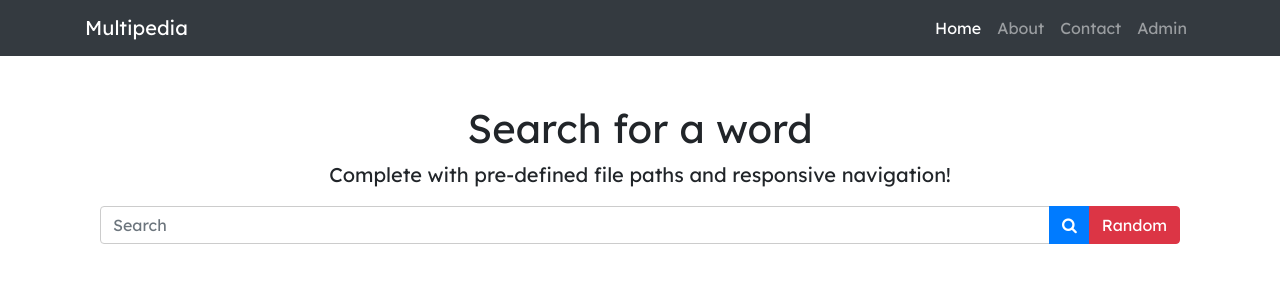
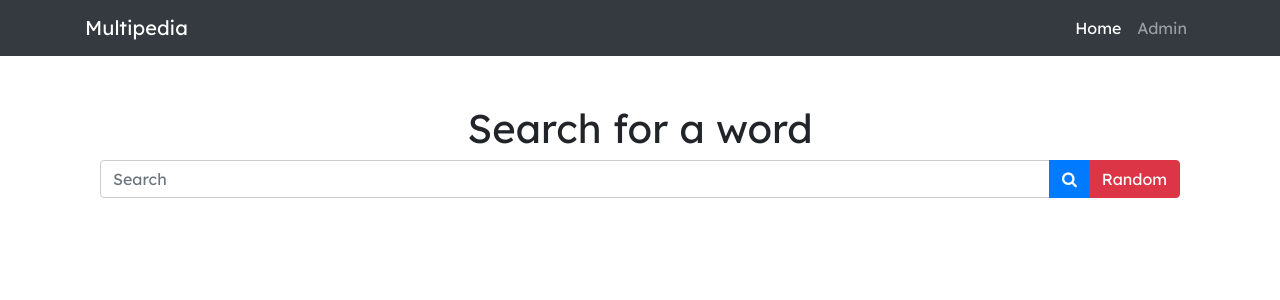
Before and after one commit to Dom-School/MultipediaTest, a Django app: page /multipedia/ in a window 1280 px wide. Shown: the top 300 px of the page. Run offline with Django 3.2, Linux system fonts and the light colour scheme; some libraries are stand-ins or nearby versions; some web fonts are replaced.

Commit message:
Fix HTML

```diff
--- a/randex/multipedia/search.py
+++ b/randex/multipedia/search.py
@@ -168,7 +168,7 @@ def wiki_info(search, pageid=0):
             if tag.style != None:
                 continue
             if tag.sup != None:
-                for i in range(len(tag.find_all("sup"))):
+                for _i in range(len(tag.find_all("sup"))):
                     tag.sup.decompose()
             # wiki_result["wiki_text"] = wiki_result["wiki_text"] +
             wiki_result["wiki_text"].append(tag.text)
--- a/randex/multipedia/templates/multipedia/search_page.html
+++ b/randex/multipedia/templates/multipedia/search_page.html
@@ -10,7 +10,6 @@
 </style>
 <div class="col-lg-12 text-center">
   <h1 class="mt-5">Search for a word</h1>
-  <p class="lead">Complete with pre-defined file paths and responsive navigation!</p>
   <form action="" method="POST">
     {% csrf_token %}
 
--- a/randex/templates/base.html
+++ b/randex/templates/base.html
@@ -45,12 +45,6 @@
             </a>
           </li>
           <li class="nav-item">
-            <a class="nav-link" href="#">About</a>
-          </li>
-          <li class="nav-item">
-            <a class="nav-link" href="#">Contact</a>
-          </li>
-          <li class="nav-item">
             <a class="nav-link" href="/admin">Admin</a>
           </li>
         </ul>
```
Also changed, not shown: 1 other file.
